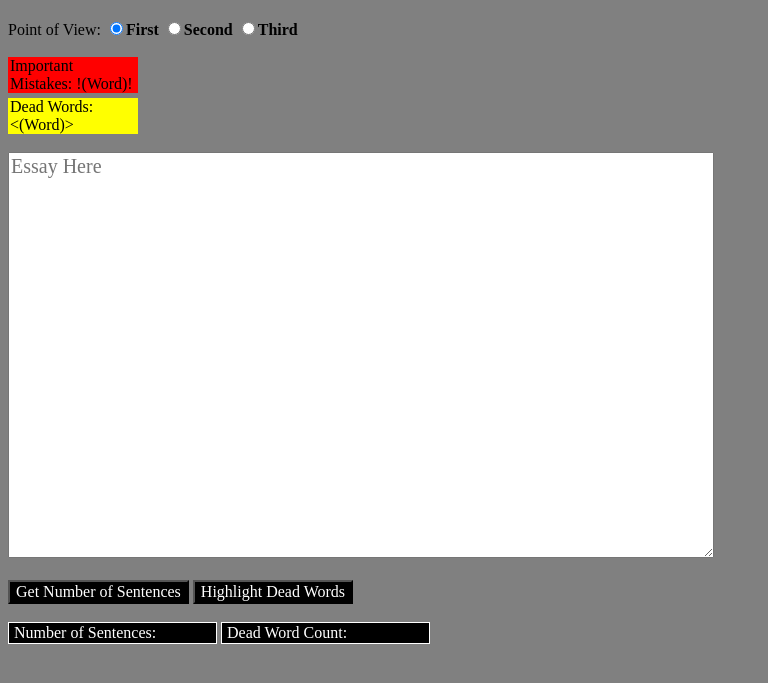
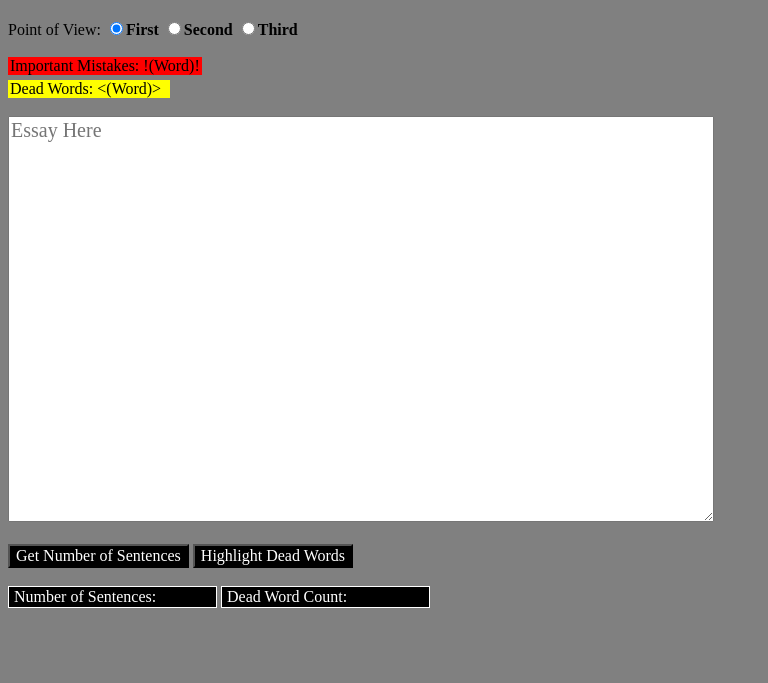
Before and after one commit to englishHelp/englishHelp.github.io, a plain HTML site: page index.html in a window 1280 px wide. Shown: the part 61-744 px from the top of the page, without its empty margins (0-768 px from the left). Drawn offline with Linux system fonts and the light colour scheme.

Commit message:
Update style.css

```diff
--- a/style.css
+++ b/style.css
@@ -31,13 +31,13 @@ textarea {
 
 #red {
   background-color: red;
-  width: 8em;
+  width: 12em;
   margin-bottom: 5px;
 }
 
 #yellow {
   background-color: yellow;
-  width: 8em;
+  width: 10em;
 }
 
 #red, #yellow {
```
